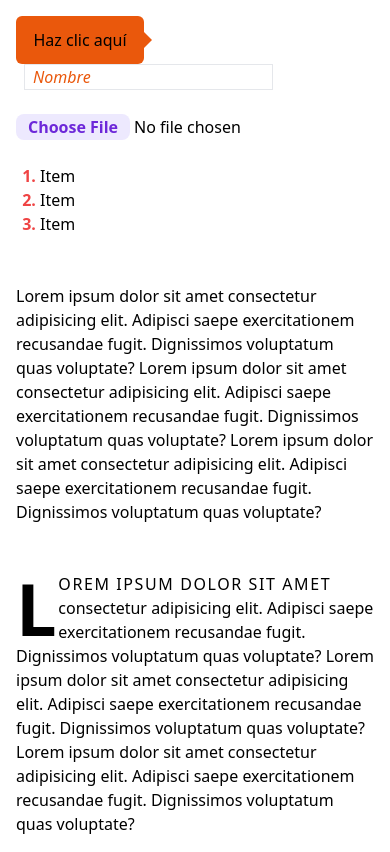
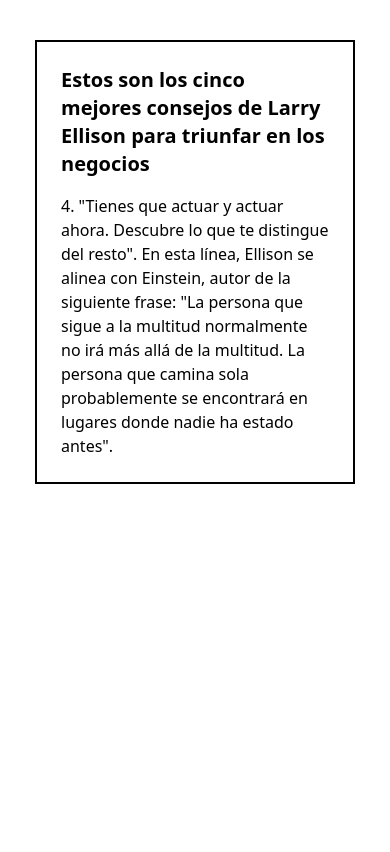
Before and after one commit to wlaurentec/tailwind-css-course, a website: page src/index.html in a window 390 px wide. Drawn offline with Linux system fonts and the light colour scheme.

Commit message:
diseño responsivo basico sm md lg

```diff
--- a/src/index.html
+++ b/src/index.html
@@ -6,49 +6,19 @@
     <link href="./output.css" rel="stylesheet" />
     <title>Tailwind CSS</title>
   </head>
-  <body class="p-4">
-    <button
-      class="bg-orange-600 w-32 p-3 rounded-md relative after:content-[''] after:absolute after:left-32 after:border-8 after:border-transparent after:border-l-orange-600 after:top-4"
-    >
-      Haz clic aquí
-    </button>
-    <input
-      class="border ml-2 px-2 placeholder:text-orange-600 placeholder:italic"
-      type="text"
-      placeholder="Nombre"
-    />
-    <br /><br />
-    <input
-      class="file:bg-violet-100 file:border-0 file:rounded-lg file:text-violet-700 file:font-semibold file:px-3 hover:file:bg-violet-300"
-      type="file"
-    />
-    <br /><br />
-    <ol class="list-decimal ml-6 marker:text-red-500 marker:font-bold">
-      <li>Item</li>
-      <li>Item</li>
-      <li>Item</li>
-    </ol>
-
-    <br /><br />
-    <p class="selection:bg-green-500 selection:text-white">
-      Lorem ipsum dolor sit amet consectetur adipisicing elit. Adipisci saepe
-      exercitationem recusandae fugit. Dignissimos voluptatum quas voluptate?
-      Lorem ipsum dolor sit amet consectetur adipisicing elit. Adipisci saepe
-      exercitationem recusandae fugit. Dignissimos voluptatum quas voluptate?
-      Lorem ipsum dolor sit amet consectetur adipisicing elit. Adipisci saepe
-      exercitationem recusandae fugit. Dignissimos voluptatum quas voluptate?
-    </p>
-
-    <br /><br />
-    <p
-      class="first-line:uppercase first-line:tracking-widest first-letter:text-7xl first-letter:font-bold first-letter::mr-3 first-letter:float-left"
-    >
-      Lorem ipsum dolor sit amet consectetur adipisicing elit. Adipisci saepe
-      exercitationem recusandae fugit. Dignissimos voluptatum quas voluptate?
-      Lorem ipsum dolor sit amet consectetur adipisicing elit. Adipisci saepe
-      exercitationem recusandae fugit. Dignissimos voluptatum quas voluptate?
-      Lorem ipsum dolor sit amet consectetur adipisicing elit. Adipisci saepe
-      exercitationem recusandae fugit. Dignissimos voluptatum quas voluptate?
-    </p>
+  <body class="sm:bg-amber-200 md:bg-blue-200 lg:bg-pink-200">
+    <div class="border-2 border-black p-6 w-80 mx-auto mt-10">
+      <h2 class="text-xl font-bold">
+        Estos son los cinco mejores consejos de Larry Ellison para triunfar en
+        los negocios
+      </h2>
+      <p class="mt-4">
+        4. "Tienes que actuar y actuar ahora. Descubre lo que te distingue del
+        resto". En esta línea, Ellison se alinea con Einstein, autor de la
+        siguiente frase: "La persona que sigue a la multitud normalmente no irá
+        más allá de la multitud. La persona que camina sola probablemente se
+        encontrará en lugares donde nadie ha estado antes".
+      </p>
+    </div>
   </body>
 </html>
```
Also changed, not shown: src/output.css.
